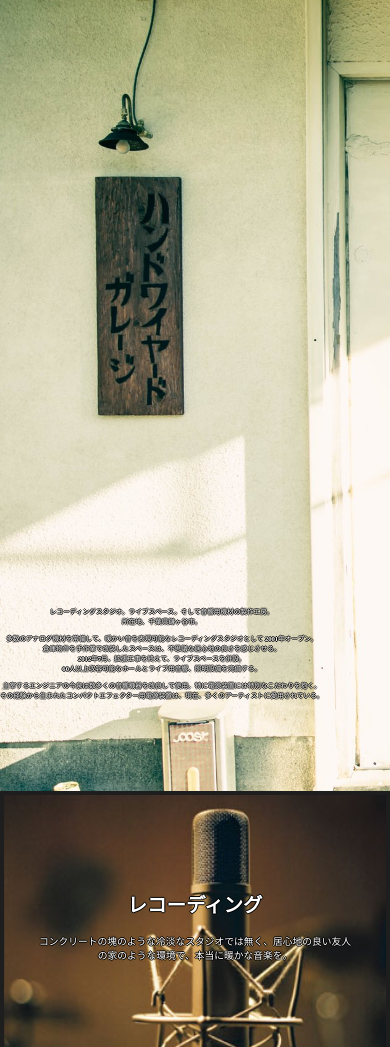
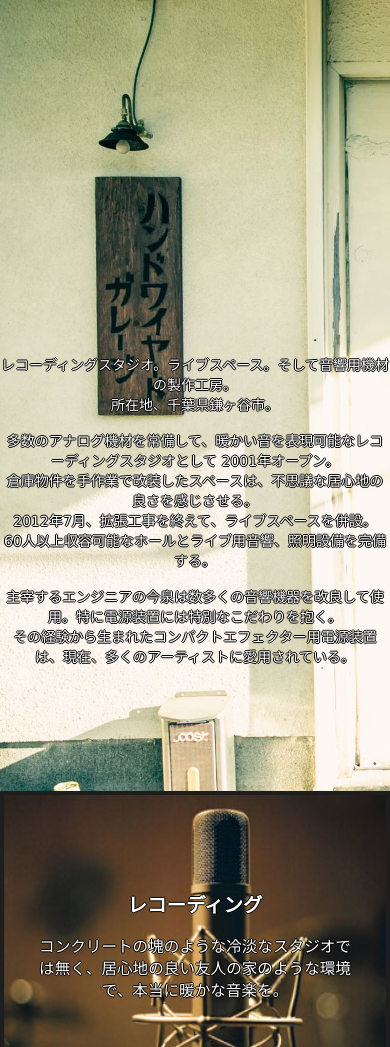
Before and after one commit to itaboo1014/hwg-home, a plain HTML site: page index.html in a window 390 px wide. Shown: the part 53-1100 px from the top of the page. Drawn offline with nearby package versions, Linux system fonts and the light colour scheme.

Commit message:
Add files via upload

```diff
--- a/sp.css
+++ b/sp.css
@@ -13,6 +13,7 @@
     }
     h4 {}
     p {
+        font-family: Verdana, Geneva, Tahoma, sans-serif;
         font-size: 14px;
     }
     a {
@@ -172,14 +173,16 @@
         position: relative;
     }
     #greeting p {
-        padding: 30vh 0 0 0;
+        width: 100%;
+        height: auto;
+        position: absolute;
+        top: 65%;
+        left: 50%;
+        transform: translateY(-50%) translateX(-50%);
         font-weight: 550;
         text-align: center;
-        font-size: 1.7vw;
         color: white;
         text-shadow: 1px 0 0 black, 0 1px 0 black, -1px 0 0 black, 0 -1px 0 black;
-        position: absolute;
-        bottom: 10%;
     }
     #main-link-contents {
         padding: 0;
@@ -200,7 +203,7 @@
     #main-link-contents p {
         font-weight: 530;
         text-align: center;
-        font-size: 2.5vw;
+        font-size: 4vw;
         color: white;
         text-shadow: 1px 0 0 black, 0 1px 0 black, -1px 0 0 black, 0 -1px 0 black;
     }
```
